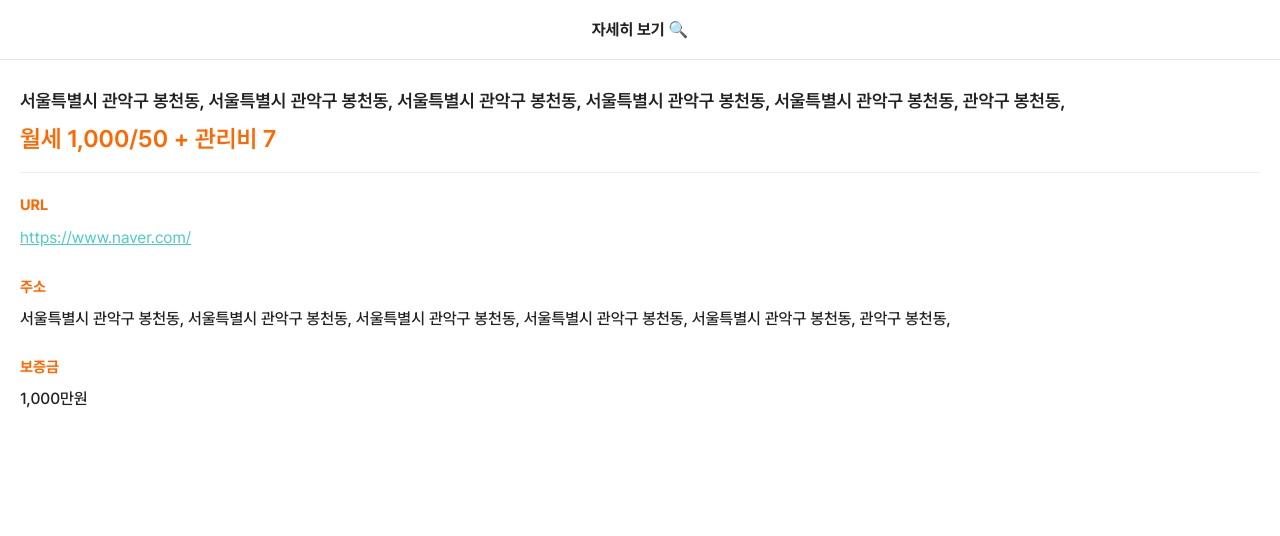
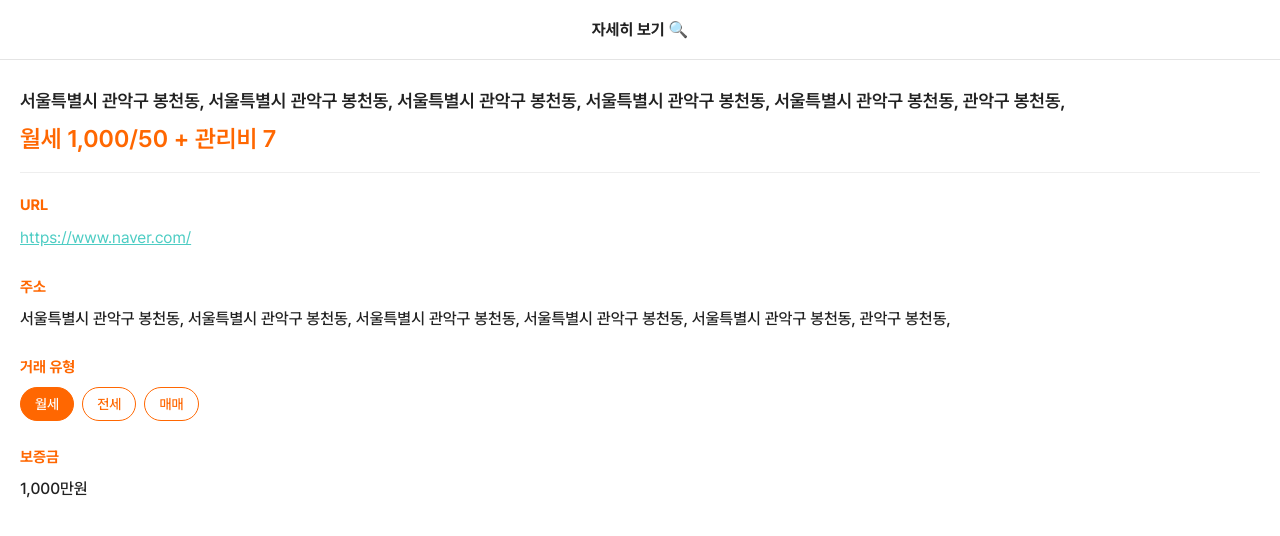
Before and after one commit to unhyif/jibbaguni, a Next.js app: page /visit-log/1 in a window 1280 px wide. Shown: the top 536 px of the page. Built offline with nearby package versions, Linux system fonts and the light colour scheme; no server answers.

Commit message:
feat: Chip

```diff
--- a/src/app/visit-log/[id]/page.tsx
+++ b/src/app/visit-log/[id]/page.tsx
@@ -8,9 +8,12 @@ import { useQuery } from '@tanstack/react-query';
 import { useParams } from 'next/navigation';
 import { Colors } from '@styles/designSystem/colors';
 import { MOCK_VISIT_LOG } from '@constants/mockData';
-import { formatPrice } from '@utils/VisitLog';
+import { formatPrice, formatTransactionType } from '@utils/VisitLog';
 import FormField from '@components/designSystem/FormField';
+import { TransactionTypes } from '@constants/enums';
+import Chip from '@components/designSystem/Chip';
 import { queryKeys } from '~/queries/queryKeys';
+import { ValueOf } from '~/types/utils';
 
 interface VisitLogProps {}
 
@@ -41,6 +44,18 @@ const VisitLog = (props: VisitLogProps) => {
           <FormField label="주소">
             <Text>{address?.addressStr}</Text>
           </FormField>
+          <FormField label="거래 유형">
+            <TransactionTypeList>
+              {Object.keys(TransactionTypes).map(type => (
+                <Chip
+                  label={formatTransactionType(
+                    type as ValueOf<typeof TransactionTypes>,
+                  )}
+                  isActive={type === transactionType}
+                />
+              ))}
+            </TransactionTypeList>
+          </FormField>
           <FormField label="보증금">
             <Text>{price.toLocaleString()}만원</Text>
           </FormField>
@@ -66,6 +81,10 @@ const Top = styled.header`
 const Address = styled.h1`
   font-size: 1.8rem;
   font-weight: 600;
+`;
+const TransactionTypeList = styled.ul`
+  display: flex;
+  gap: 8px;
 `;
 const Price = styled.strong`
   color: ${Colors.primary};
--- /dev/null
+++ b/src/components/designSystem/Chip.tsx
@@ -0,0 +1,29 @@
+import { MouseEventHandler } from 'react';
+import styled from 'styled-components';
+import { Colors } from '@styles/designSystem/colors';
+
+interface ChipProps {
+  label: string;
+  isActive: boolean;
+  onClick?: MouseEventHandler<HTMLLIElement>;
+}
+
+const Chip = ({ label, isActive, onClick }: ChipProps) => (
+  <Wrapper isActive={isActive} isClickable={!!onClick} onClick={onClick}>
+    {label}
+  </Wrapper>
+);
+
+export default Chip;
+
+const Wrapper = styled.li<{ isActive: boolean; isClickable: boolean }>`
+  ${props => props.isClickable && 'cursor: pointer;'}
+  background: ${props => (props.isActive ? Colors.primary : Colors.white)};
+  padding: 0.7rem 1.4rem;
+  border: 1px solid ${Colors.primary};
+  border-radius: 10rem;
+  font-size: 1.4rem;
+  font-weight: 500;
+  line-height: 1.8rem;
+  color: ${props => (props.isActive ? Colors.white : Colors.primary)};
+`;
```
